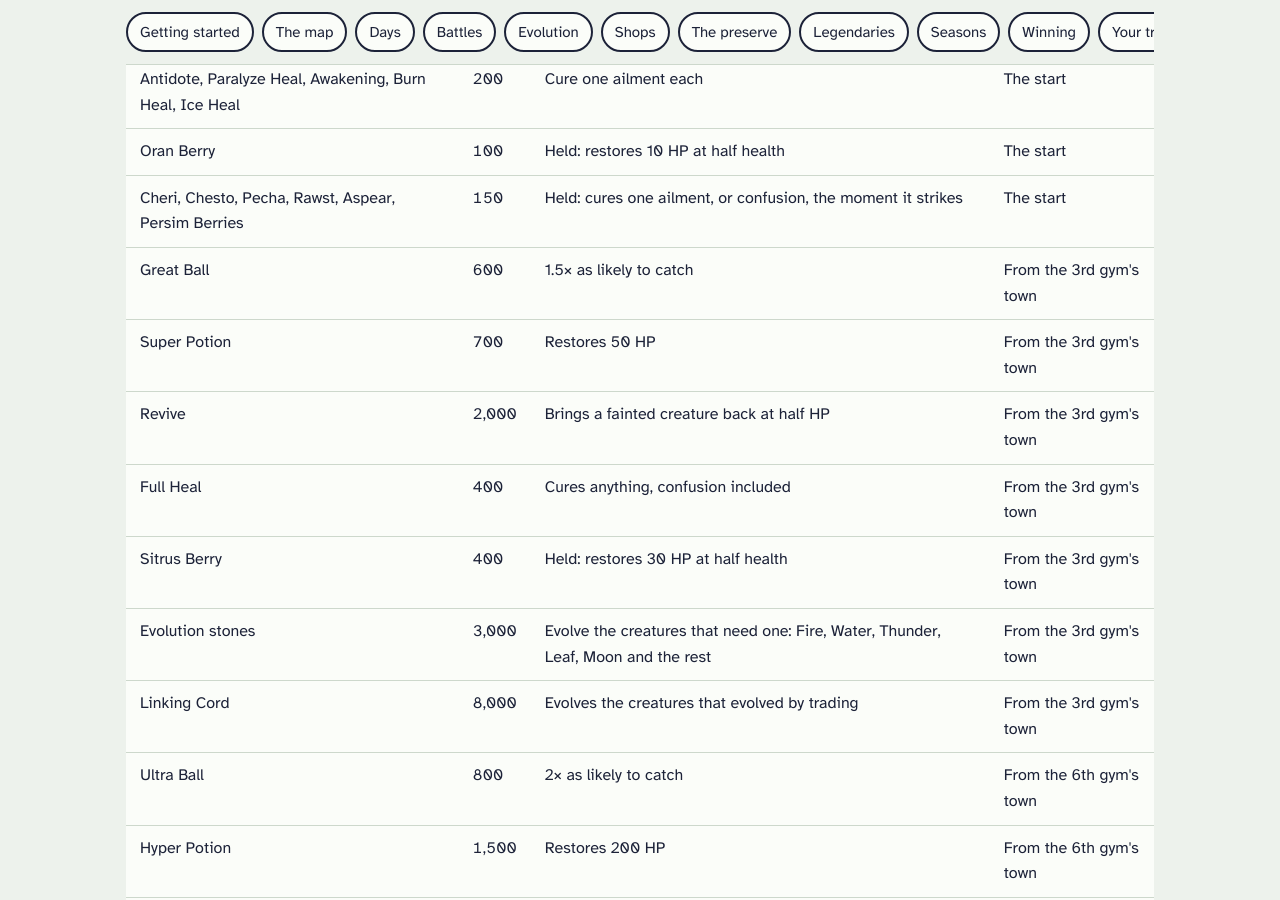
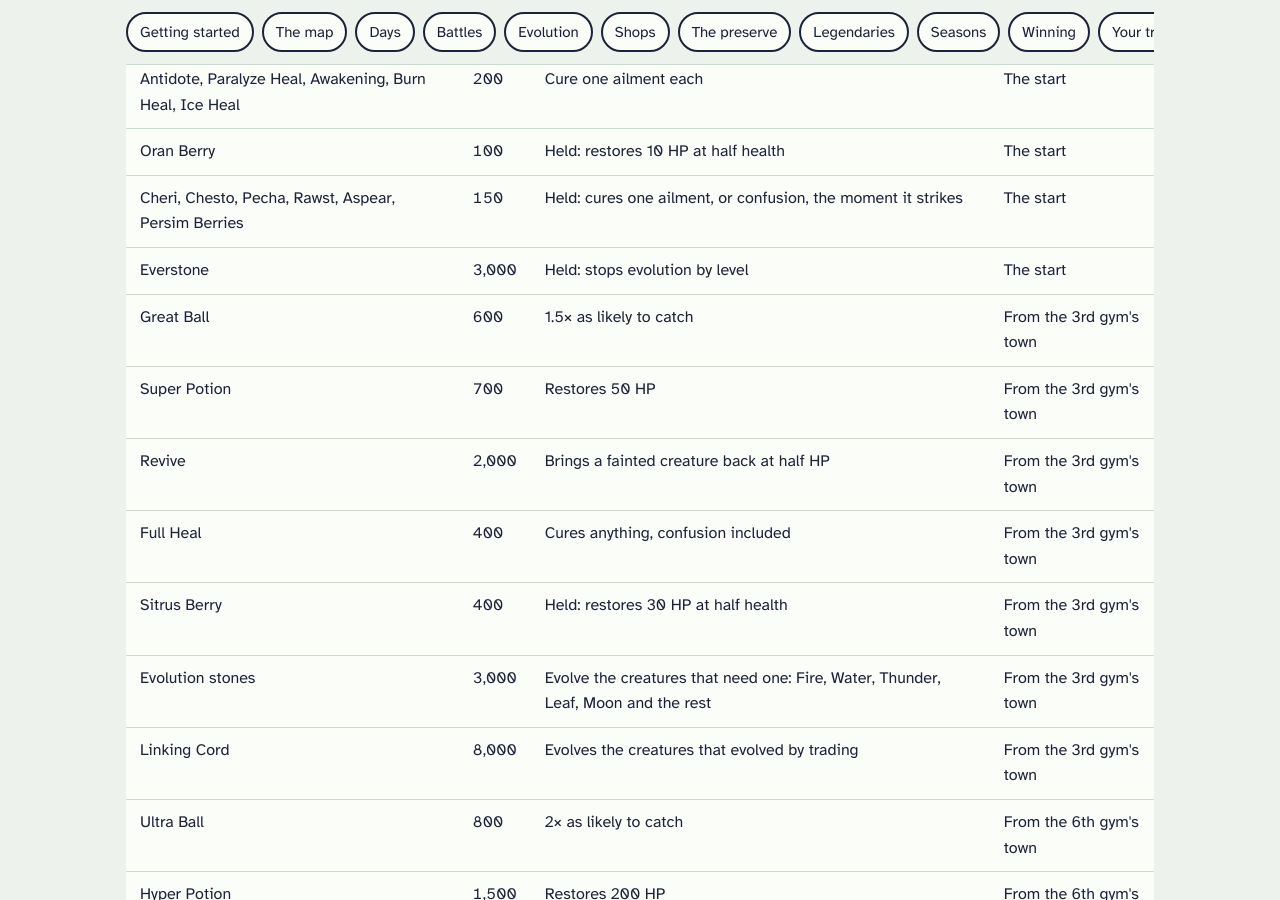
Before and after one commit to Four-Cube-Games/super-adventure, a Jekyll site: the page built from handbook.html, in a window 1280 px wide and 900 px high, scrolled down 13191 px. Built offline with Jekyll 4.4.1, drawn with Linux system fonts in a browser that asks for light colours.

Commit message:
List the Everstone in the shop table

```diff
--- a/handbook.html
+++ b/handbook.html
@@ -371,6 +371,7 @@ styles: /assets/handbook.css
         <tr><td>Antidote, Paralyze Heal, Awakening, Burn Heal, Ice Heal</td><td class="num">200</td><td>Cure one ailment each</td><td>The start</td></tr>
         <tr><td>Oran Berry</td><td class="num">100</td><td>Held: restores 10 HP at half health</td><td>The start</td></tr>
         <tr><td>Cheri, Chesto, Pecha, Rawst, Aspear, Persim Berries</td><td class="num">150</td><td>Held: cures one ailment, or confusion, the moment it strikes</td><td>The start</td></tr>
+        <tr><td>Everstone</td><td class="num">3,000</td><td>Held: stops evolution by level</td><td>The start</td></tr>
         <tr><td>Great Ball</td><td class="num">600</td><td>1.5× as likely to catch</td><td>From the 3rd gym's town</td></tr>
         <tr><td>Super Potion</td><td class="num">700</td><td>Restores 50 HP</td><td>From the 3rd gym's town</td></tr>
         <tr><td>Revive</td><td class="num">2,000</td><td>Brings a fainted creature back at half HP</td><td>From the 3rd gym's town</td></tr>
```
